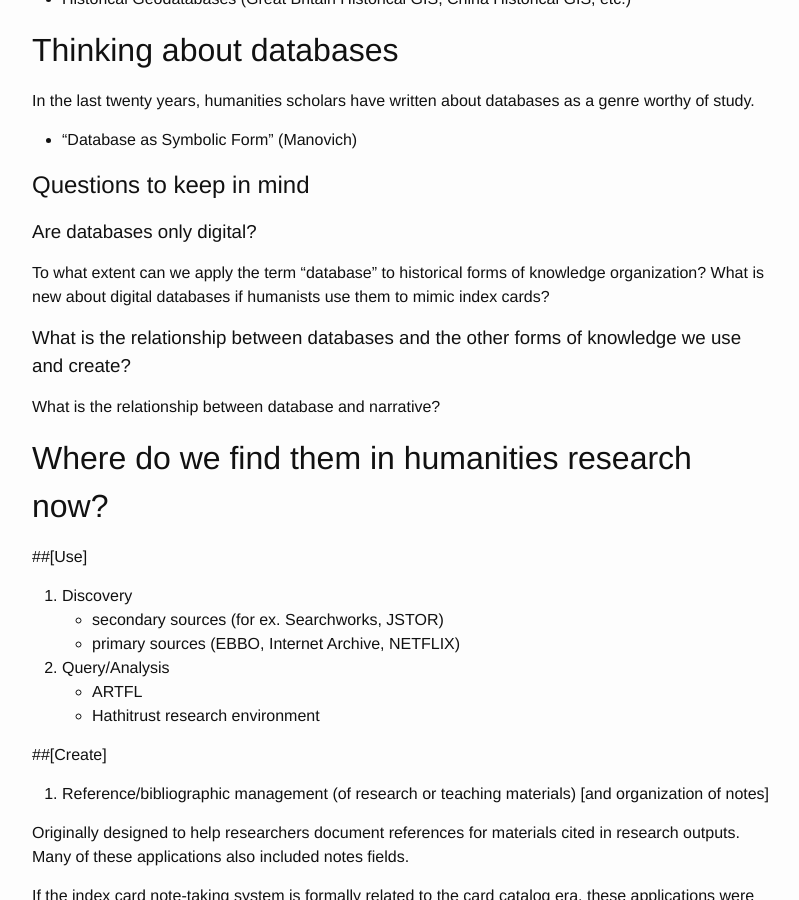
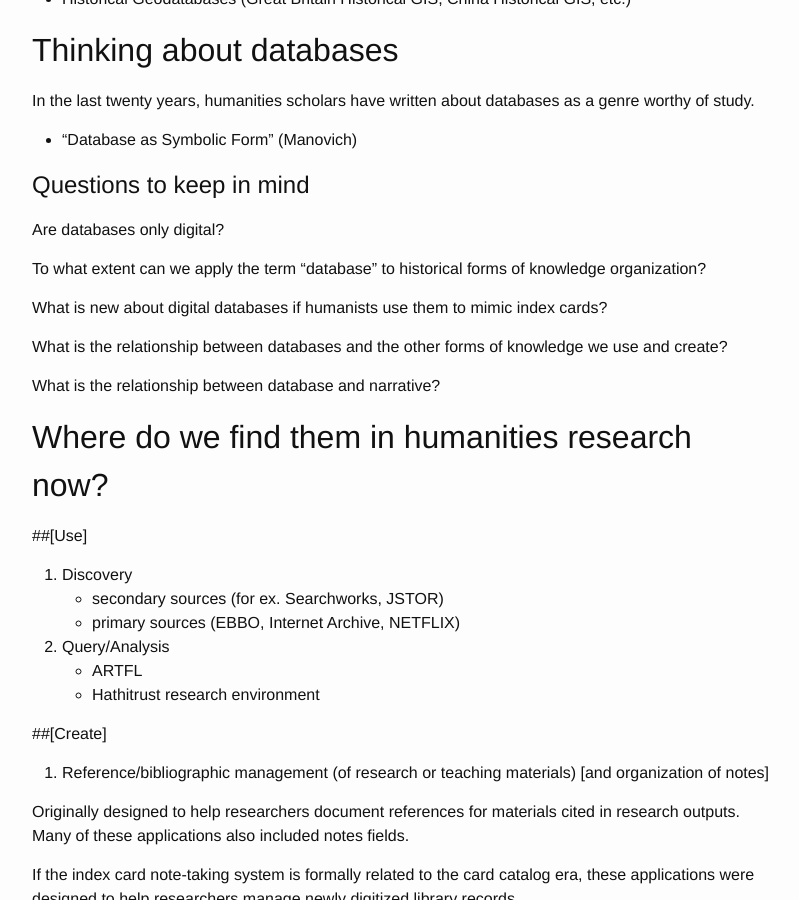
Before and after one commit to kmcdono2/db4hum, a Jekyll site: the page built from 1-intro.md, in a window 1280 px wide and 900 px high, scrolled down 468 px. Shown: the whole window, without its empty margins (238-1037 px from the left). Built offline with Jekyll 4.4.1, drawn with Linux system fonts in a browser that asks for light colours.

Commit message:
last ones

```diff
--- a/1-intro.md
+++ b/1-intro.md
@@ -33,14 +33,15 @@ In the last twenty years, humanities scholars have written about databases as a
 
 ## Questions to keep in mind
 
-### Are databases only digital?
+  Are databases only digital?
 
-To what extent can we apply the term "database" to historical forms of knowledge organization?
-What is new about digital databases if humanists use them to mimic index cards?
+  To what extent can we apply the term "database" to historical forms of knowledge organization?
 
-### What is the relationship between databases and the other forms of knowledge we use and create?
+  What is new about digital databases if humanists use them to mimic index cards?
 
-What is the relationship between database and narrative?
+  What is the relationship between databases and the other forms of knowledge we use and create?
+
+  What is the relationship between database and narrative?
 
 
 
```
